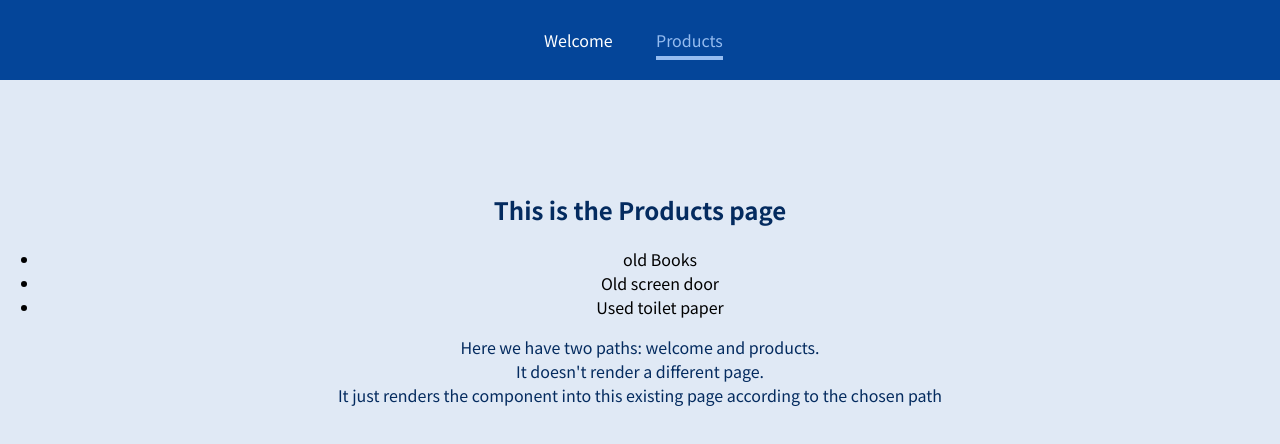
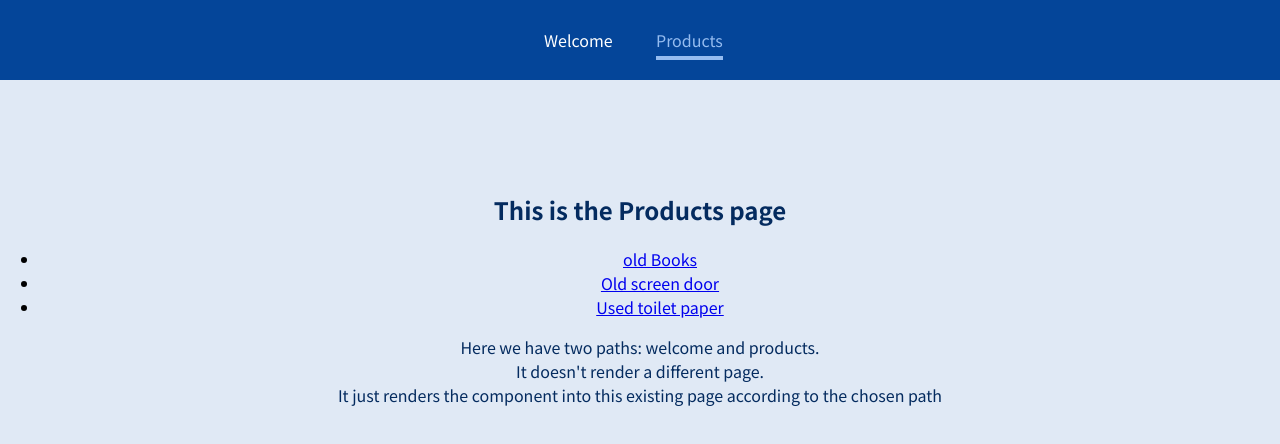
Before and after one commit to Gid-lamim/REACT-practice-routing, a JavaScript app: page /products in a window 1280 px wide. Shown: the top 444 px of the page. Built offline with nearby package versions, Linux system fonts and the light colour scheme.

Commit message:
Add link to product details
Now we can use the Link hook because we don't need to show which link is active

```diff
--- a/src/pages/Products.js
+++ b/src/pages/Products.js
@@ -1,12 +1,14 @@
+import { Link } from "react-router-dom";
+
 const Products = () => {
     return(
         <section>
                 <h1>This is the Products page</h1>
 
                 <ul>
-                    <li>old Books</li>
-                    <li>Old screen door</li>
-                    <li>Used toilet paper</li>
+                    <li><Link to='/products/p1'>old Books</Link></li>
+                    <li><Link to='/products/p2'>Old screen door</Link></li>
+                    <li><Link to='/products/p3'>Used toilet paper</Link></li>
                 </ul>
         </section>
     );
```
